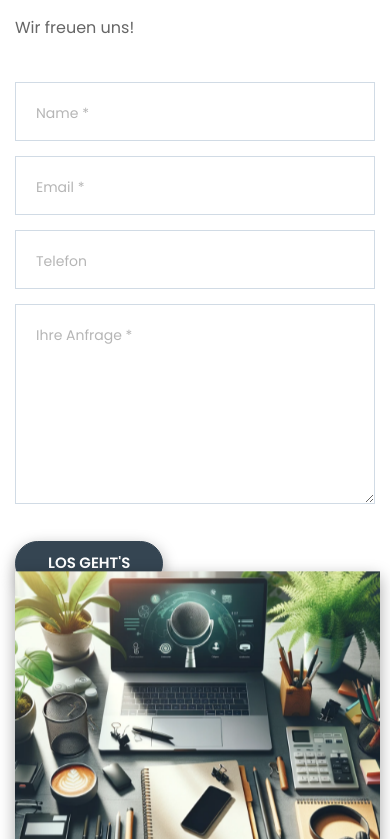
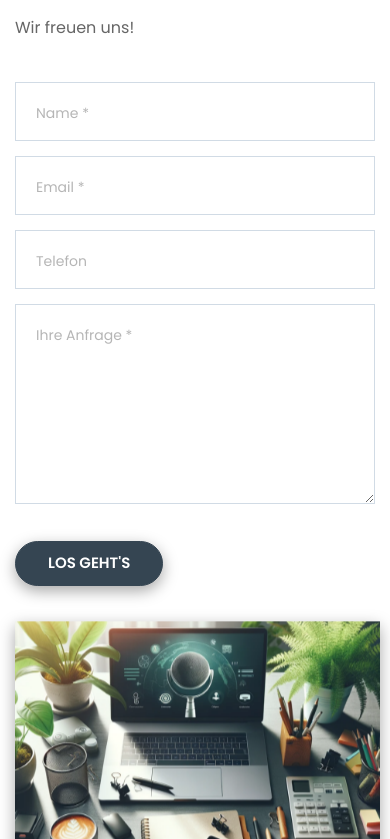
Before and after one commit to linusfackler/fackler-it-website, a React (Create React App) app: page / in a window 390 px wide. Shown: the part 11161-12000 px from the top of the page. Built offline with nearby package versions, Linux system fonts and the light colour scheme; a web font is replaced by a local one.

Commit message:
fix contact image mobile margin error

```diff
--- a/public/css/responsive.css
+++ b/public/css/responsive.css
@@ -906,9 +906,8 @@
      }
 
      .contact-image {
-          margin-top: 30px;
+          margin-top: 50px;
      }
-
 }
 
 
@@ -1124,9 +1123,6 @@
           padding-right: 40px;
      }
      h4.modal-title {  font-size: 25px;}
-
-
-
 }
 
 
--- a/src/components/contact/Contact.jsx
+++ b/src/components/contact/Contact.jsx
@@ -66,7 +66,7 @@ export const Contact = () => {
                     </div>
                     <div className="col-xl-6 col-lg-6 offset-lg-0 col-md-10 offset-md-1 col-sm-12 col-12 pr-10">
                         <div className="faq-img img-right-margin text-center"  data-aos="fade-left" data-aos-duration="2000">
-                            <img className="d-block bounce-animate2 img-style" src={IMG} alt=""/>
+                            <img className="d-block bounce-animate2 img-style contact-image" src={IMG} alt=""/>
                         </div>
                     </div>
                 </div>
```
